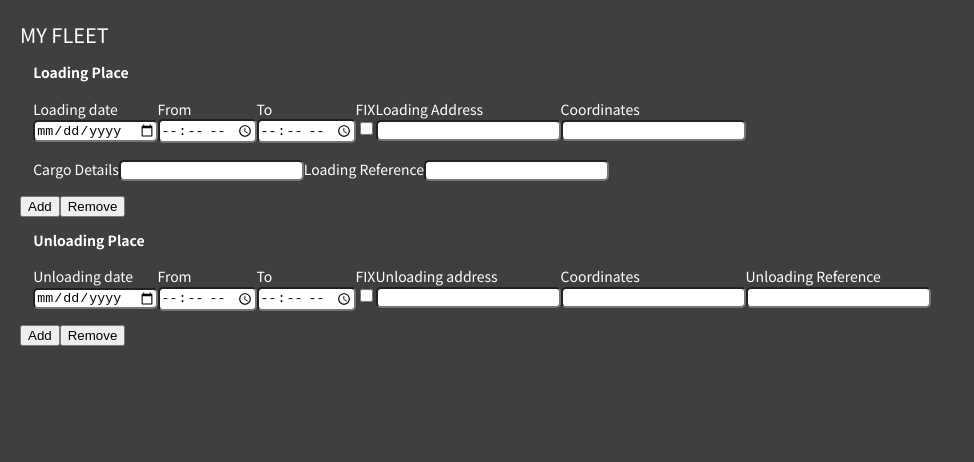
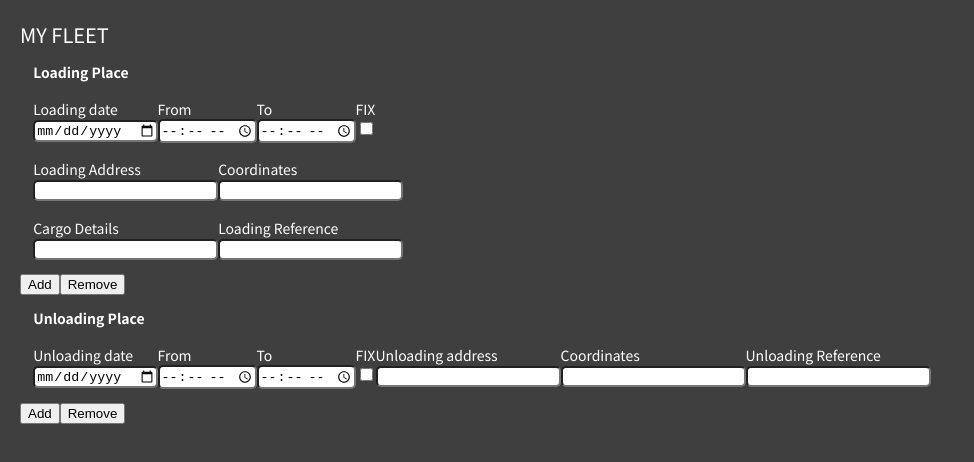
Before and after one commit to Alexit0/myfleet, a React (Create React App) app: page / in a window 1280 px wide. Shown: the top 462 px of the page, without its empty margins (0-974 px from the left). Built offline with nearby package versions, Linux system fonts and the light colour scheme.

Commit message:
adjust input.css

```diff
--- a/src/components/Address.js
+++ b/src/components/Address.js
@@ -5,7 +5,7 @@ import classes from "./Input.module.css";
 const Address = (props) => {
   return (
     <form className={classes.form}>
-      <label>{props.addressTitle}</label>
+      <label className={classes.label}>{props.addressTitle}</label>
       <input className={classes.input}></input>
     </form>
   );
--- a/src/components/Cargo.js
+++ b/src/components/Cargo.js
@@ -6,7 +6,7 @@ import classes from "./Input.module.css";
 const Cargo = () => {
   return (
     <form className={classes.form}>
-      <label>Cargo Details</label>
+      <label className={classes.label}>Cargo Details</label>
       <input className={classes.input} type="text"></input>
     </form>
   );
--- a/src/components/Coordinates.js
+++ b/src/components/Coordinates.js
@@ -6,7 +6,7 @@ import classes from "./Input.module.css";
 const Coordinates = () => {
   return (
     <form className={classes.form}>
-      <label>Coordinates</label>
+      <label className={classes.label}>Coordinates</label>
       <input className={classes.input}></input>
     </form>
   );
--- a/src/components/Date.js
+++ b/src/components/Date.js
@@ -5,7 +5,7 @@ import classes from "./Input.module.css";
 const Date = (props) => {
   return (
     <form className={classes.form}>
-      <label>{props.dateTitle}</label>
+      <label className={classes.label}>{props.dateTitle}</label>
       <input className={classes.input} type="date"></input>
     </form>
   );
--- a/src/components/FixedTerm.js
+++ b/src/components/FixedTerm.js
@@ -6,7 +6,7 @@ import classes from "./Input.module.css";
 const FixedTerm = () => {
   return (
     <form className={classes.form}>
-      <label>FIX</label>
+      <label className={classes.label}>FIX</label>
       <input className={classes.input} type="checkbox"></input>
     </form>
   );
--- a/src/components/Input.module.css
+++ b/src/components/Input.module.css
@@ -1,7 +1,7 @@
 .form {
     /* border: solid 1px; */
-    display: block;
-    justify-content: center;
+    display: inline-block;
+    float: left;
     text-align: left;
 
 }
@@ -10,3 +10,7 @@
     border-radius: 5px;
 
 }
+
+.label {
+    display: block;
+}
--- a/src/components/LoadingForm.js
+++ b/src/components/LoadingForm.js
@@ -28,6 +28,8 @@ const LoadingForm = () => {
         <Time timeTitle="From " />
         <Time timeTitle="To " />
         <FixedTerm />
+      </div>
+      <div className={classes.section}>
         <Address addressTitle="Loading Address" />
         <Coordinates />
       </div>
--- a/src/components/Ref.js
+++ b/src/components/Ref.js
@@ -5,7 +5,7 @@ import classes from "./Input.module.css";
 const Ref = (props) => {
   return (
     <form className={classes.form}>
-      <label>{props.refTitle}</label>
+      <label className={classes.label}>{props.refTitle}</label>
       <input className={classes.input}></input>
     </form>
   );
--- a/src/components/Time.js
+++ b/src/components/Time.js
@@ -5,7 +5,7 @@ import classes from "./Input.module.css";
 const Time = (props) => {
   return (
     <form className={classes.form}>
-      <label>{props.timeTitle}</label>
+      <label className={classes.label}>{props.timeTitle}</label>
       <input className={classes.input} type="time"></input>
     </form>
   );
```
